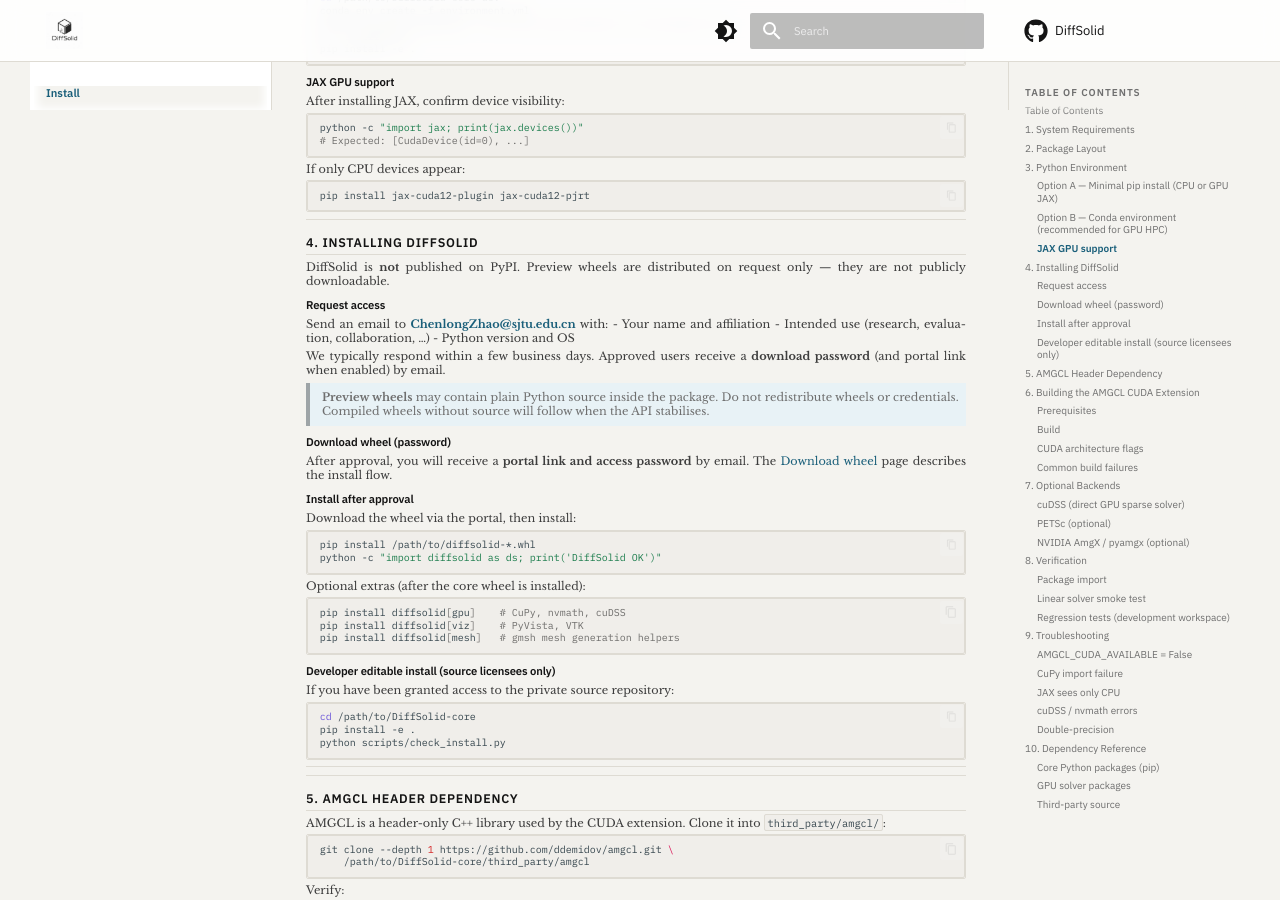
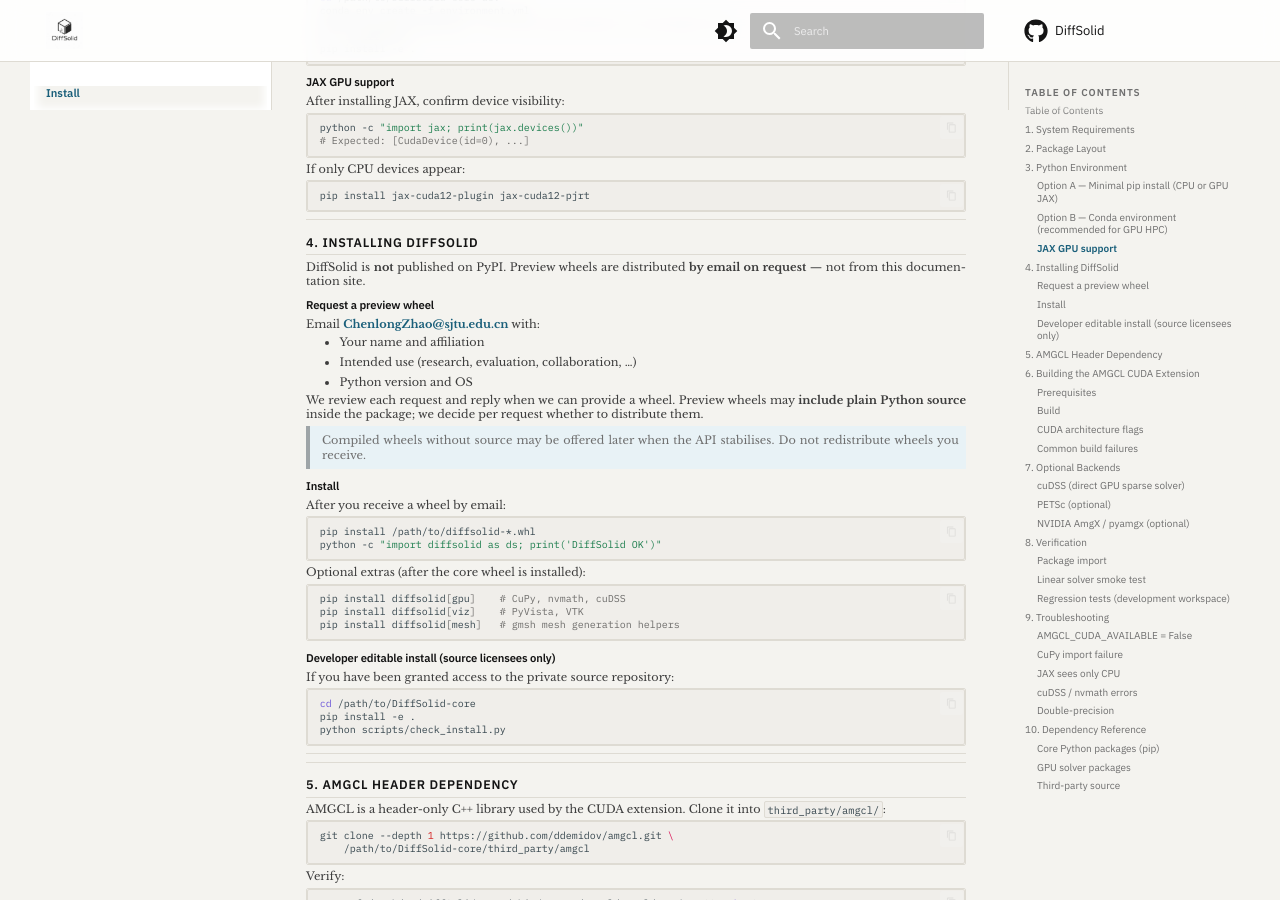
Before and after one commit to zclsjtu/DiffSolid, an MkDocs documentation site: the page built from docs/install.md, in a window 1280 px wide and 900 px high, scrolled down 1176 px. Built offline with MkDocs 1.6.1 and Material for MkDocs 9.7.7, drawn with Linux system fonts in a browser that asks for light colours; comment, search, counter and statistics services are not loaded.

Commit message:
Document email-only preview wheel distribution.
Remove password portal wording; update install, download, and home pages for manual email requests.

````diff
--- a/docs/install.md
+++ b/docs/install.md
@@ -102,32 +102,27 @@
 
 ## 4. Installing DiffSolid
 
-DiffSolid is **not** published on PyPI. Preview wheels are distributed on request
-only — they are not publicly downloadable.
+DiffSolid is **not** published on PyPI. Preview wheels are distributed **by email
+on request** — not from this documentation site.
 
-### Request access
+### Request a preview wheel
 
-Send an email to **[ChenlongZhao@sjtu.edu.cn](mailto:ChenlongZhao@sjtu.edu.cn)** with:
+Email **[ChenlongZhao@sjtu.edu.cn](mailto:ChenlongZhao@sjtu.edu.cn)** with:
+
 - Your name and affiliation
 - Intended use (research, evaluation, collaboration, …)
 - Python version and OS
 
-We typically respond within a few business days. Approved users receive a **download password**
-(and portal link when enabled) by email.
+We review each request and reply when we can provide a wheel. Preview wheels may
+**include plain Python source** inside the package; we decide per request whether
+to distribute them.
 
-> **Preview wheels** may contain plain Python source inside the package. Do not
-> redistribute wheels or credentials. Compiled wheels without source will follow
-> when the API stabilises.
+> Compiled wheels without source may be offered later when the API stabilises.
+> Do not redistribute wheels you receive.
 
+### Install
 
-### Download wheel (password)
-
-After approval, you will receive a **portal link and access password** by email. The [Download wheel](download.md) page describes the install flow.
-
-
-### Install after approval
-
-Download the wheel via the portal, then install:
+After you receive a wheel by email:
 
 ```bash
 pip install /path/to/diffsolid-*.whl
--- a/docs/quickstart.md
+++ b/docs/quickstart.md
@@ -6,7 +6,7 @@
 
 ## Prerequisites
 
-Install the package after [wheel access approval](install.md#request-access), then verify:
+Install the package after you [receive a preview wheel by email](install.md#request-preview-wheel), then verify:
 
 ```bash
 python -c "import diffsolid as ds; print(ds.__name__)"
````
Also changed, not shown: README.md (+5 -6 lines), docs/download.md (+8 -10 lines), docs/index.md (+9 -15 lines), site.yaml (+2 -6 lines), 3 other files.
